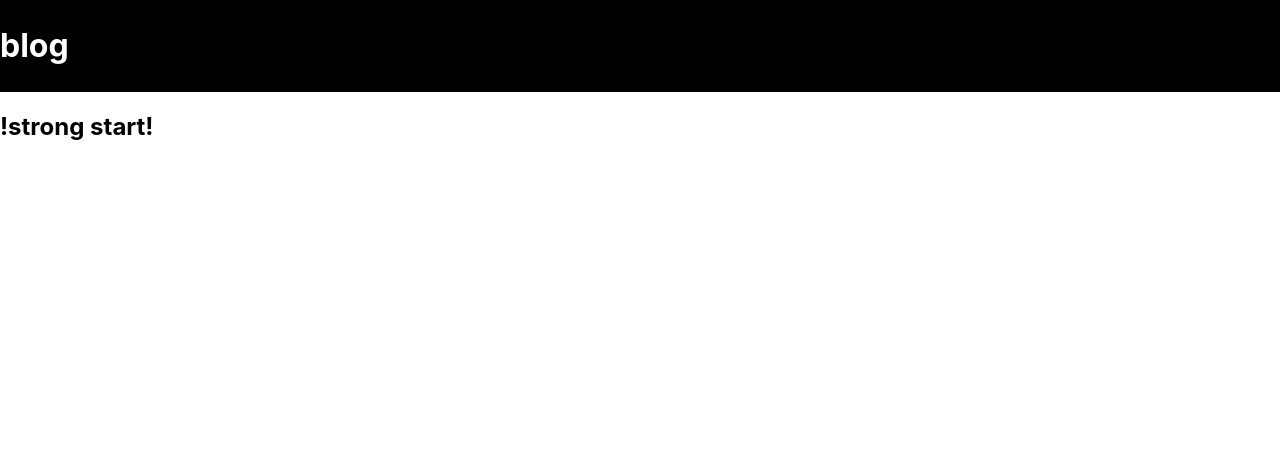
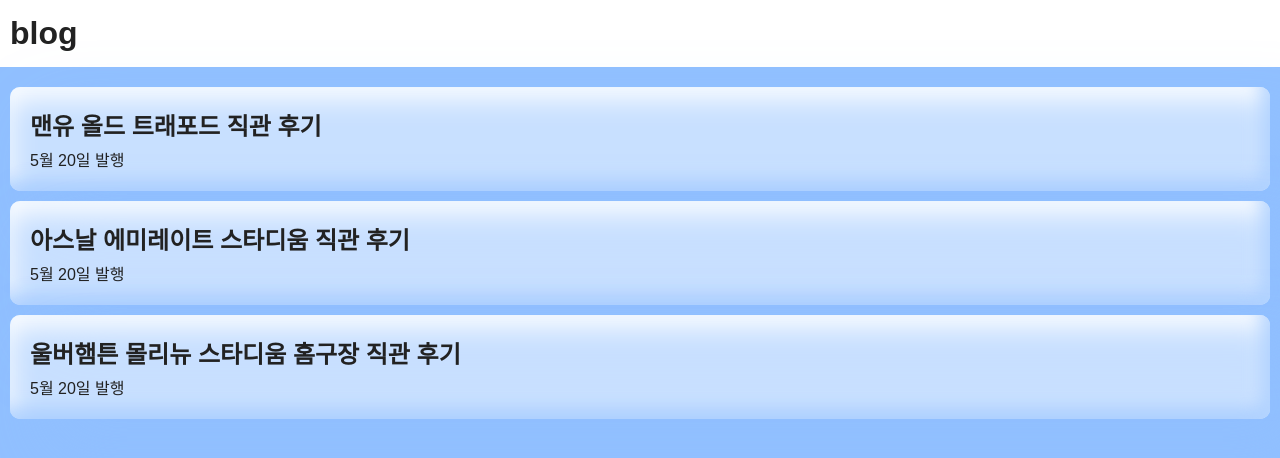
Before and after one commit to oilpaintingKV/study-react, a React (Create React App) app in the folder react-blog/: page / in a window 1280 px wide. Shown: the top 458 px of the page. Built offline with nearby package versions, Linux system fonts and the light colour scheme.

Commit message:
feat: step2 - state

```diff
--- a/react-blog/src/App.css
+++ b/react-blog/src/App.css
@@ -1,5 +1,136 @@
-.nav {
-  padding: 5px 0;
-  background: #000;
-  color: #fff;
+/* reset code */
+body,
+div,
+dl,
+dt,
+dd,
+ul,
+ol,
+li,
+h1,
+h2,
+h3,
+h4,
+h5,
+h6,
+p,
+table,
+th,
+td,
+form,
+fieldset,
+legend,
+textarea,
+input,
+select,
+textarea,
+button,
+article,
+aside,
+dialog,
+footer,
+header,
+section,
+footer,
+nav,
+figure,
+main {
+  margin: 0;
+  padding: 0;
 }
+article,
+aside,
+dialog,
+footer,
+header,
+section,
+footer,
+nav,
+figure,
+main {
+  display: block;
+} /* for ie8 */
+html,
+body {
+  -webkit-text-size-adjust: none;
+  -ms-text-size-adjust: none;
+} /* for mobile */
+body,
+input,
+select,
+textarea,
+button {
+  font-family: '공통 폰트', sans-serif;
+}
+ul,
+ol {
+  list-style: none;
+}
+table {
+  border-collapse: collapse;
+  border-spacing: 0;
+}
+input,
+button,
+select {
+  -webkit-appearance: none;
+  appearance: none;
+  border: 0;
+  border-radius: 0;
+  background-color: transparent;
+}
+input::-ms-clear {
+  display: none;
+} /* input내 clear 버튼 제거 : IE10+ */
+img,
+fieldset {
+  border: 0;
+  vertical-align: top;
+}
+em,
+address {
+  font-style: normal;
+}
+.blind,
+caption span,
+legend {
+  overflow: hidden;
+  position: absolute;
+  width: 1px;
+  height: 1px;
+  margin: -1px;
+  padding: 0;
+  clip: rect(0, 0, 0, 0);
+}
+
+/* blog */
+body {
+  background: #91c0ff;
+  color: #222;
+}
+/* blog > header */
+.header {
+  padding: 15px 10px;
+  background: #fff;
+}
+
+.blog-area {
+  margin-top: 20px;
+  padding: 0 10px;
+}
+.blog-item {
+  padding: 20px;
+  backdrop-filter: blur(0px);
+  background-color: rgba(255, 255, 255, 0.5);
+  border-radius: 10px;
+  box-shadow: 35px 35px 68px 0px rgba(145, 192, 255, 0.5),
+    inset -10px -10px 16px 0px rgba(145, 192, 255, 0.6),
+    inset 0px 11px 28px 0px rgb(255, 255, 255);
+}
+.blog-item + .blog-item {
+  margin-top: 10px;
+}
+.blog-item .date {
+  display: block;
+  margin-top: 5px;
+}
--- a/react-blog/src/App.js
+++ b/react-blog/src/App.js
@@ -1,16 +1,35 @@
 import './App.css';
+import { useState } from 'react';
 
 function App() {
-  let post = '!strong start!';
+  let post = '토트넘 홋스퍼 스타디움 직관 후기';
+  let [blogTitle, setBlogTitle] = useState([
+    '맨유 올드 트래포드 직관 후기',
+    '아스날 에미레이트 스타디움 직관 후기',
+    '울버햄튼 몰리뉴 스타디움 홈구장 직관 후기',
+  ]);
 
   return (
     <div className='App'>
-      <div className='nav'>
+      <header className='header'>
         <h1>blog</h1>
-      </div>
+      </header>
 
       <div className='blog-area'>
-        <h2 className='blog-title'>{post}</h2>
+        <ul className='blog-list'>
+          <li className='blog-item'>
+            <h2 className='title'>{blogTitle[0]}</h2>
+            <span className='date'>5월 20일 발행</span>
+          </li>
+          <li className='blog-item'>
+            <h2 className='title'>{blogTitle[1]}</h2>
+            <span className='date'>5월 20일 발행</span>
+          </li>
+          <li className='blog-item'>
+            <h2 className='title'>{blogTitle[2]}</h2>
+            <span className='date'>5월 20일 발행</span>
+          </li>
+        </ul>
       </div>
     </div>
   );
```
